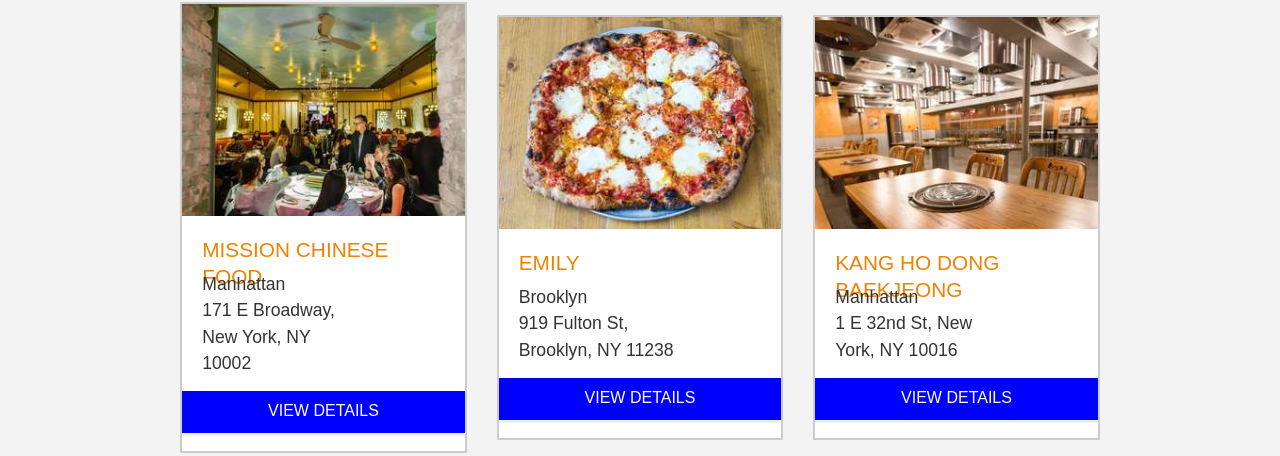
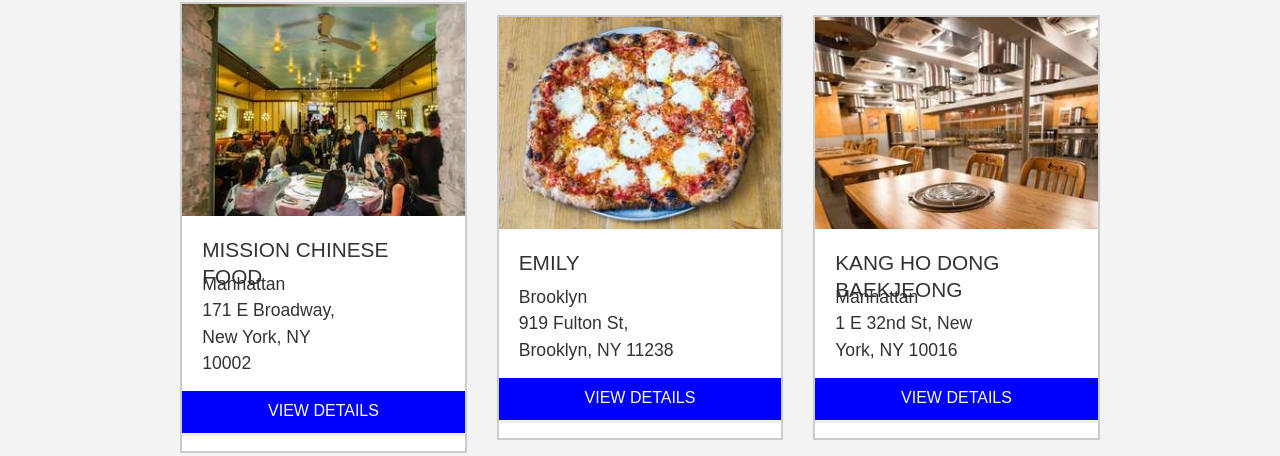
Before and after one commit to homemix/mws-restaurant-stage-1, a browser extension: page index.html in a window 1280 px wide. Shown: the part 578-1034 px from the top of the page. Drawn offline with nearby package versions, Linux system fonts and the light colour scheme.

Commit message:
fix: resturant list h2 contrast

```diff
--- a/css/styles.css
+++ b/css/styles.css
@@ -170,7 +170,7 @@
   min-width: 100%;
 }
 #restaurants-list li h1 {
-  color: #f18200;
+  color: 8A4500;
   font-family: Arial,sans-serif;
   font-size: 1.3em;
   font-weight: 200;
```
